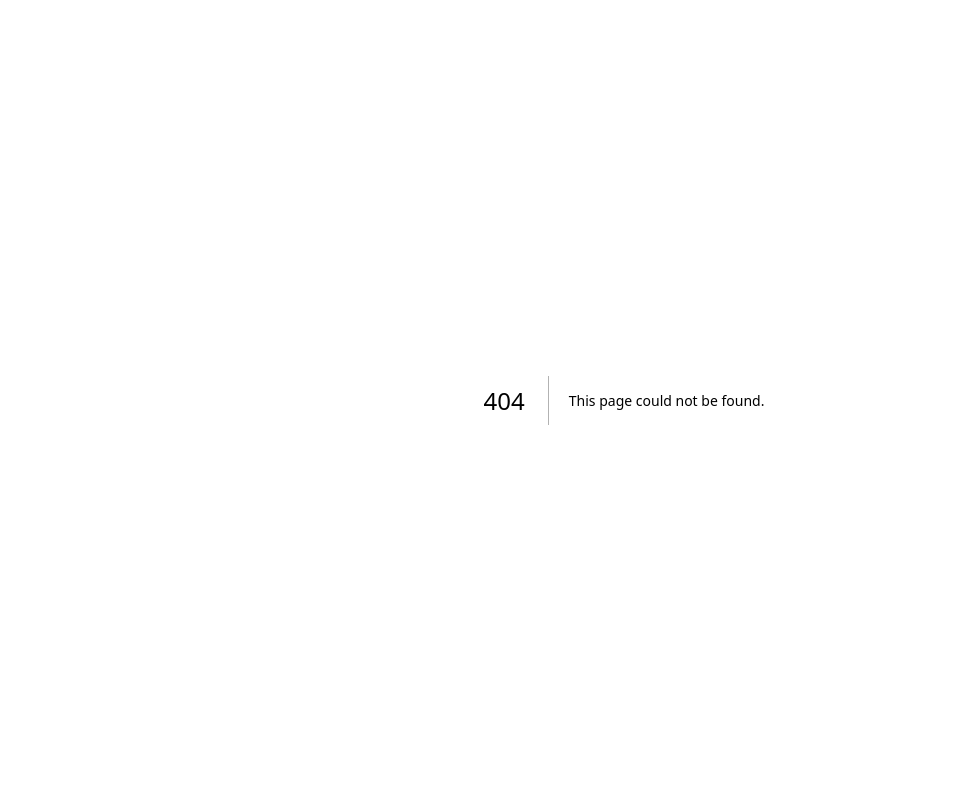
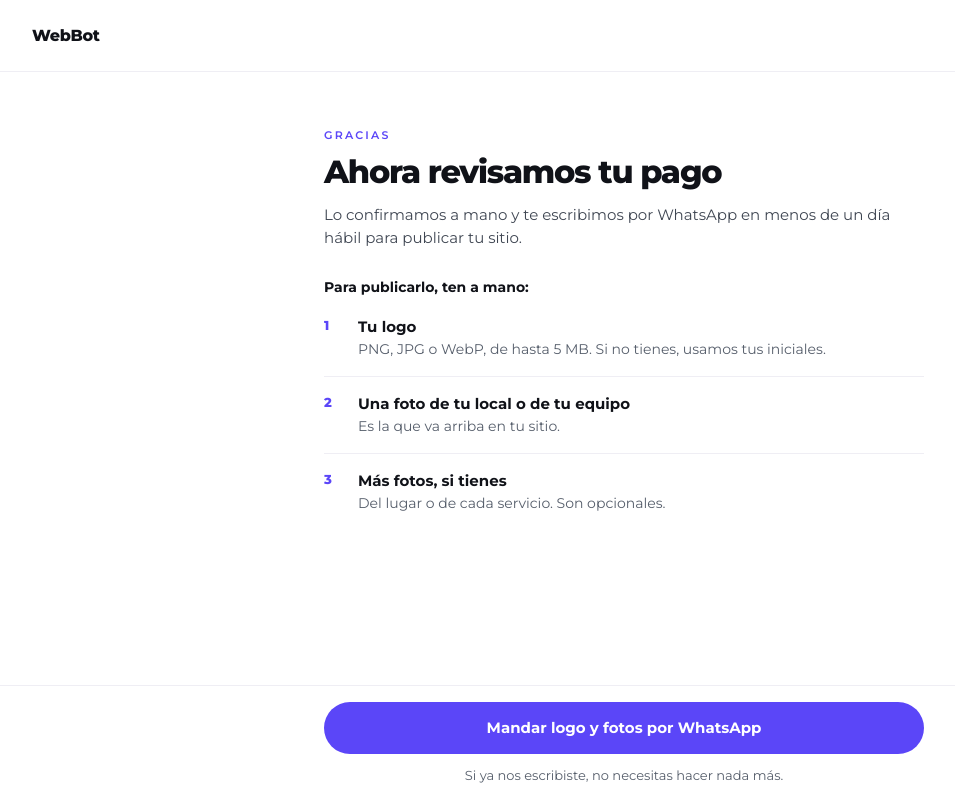
Before and after one commit to agustindevalpo/web-bot, a Next.js app: page /gracias in a window 1280 px wide. Before the commit this address had no page. Shown: the whole page, without its empty margins (16-971 px from the left). Built offline with nearby package versions, Linux system fonts and the light colour scheme.

Commit message:
feat(gracias): thank-you page after the Mercado Pago payment

```diff
--- /dev/null
+++ b/src/app/gracias/gracias.module.css
@@ -0,0 +1,175 @@
+/*
+ * /gracias (G1). Mismo sistema que el chat y el momento 2: Montserrat, tinta
+ * casi negra y el violeta de WebBot como acento. Móvil primero a 390px; en
+ * escritorio la columna se centra a 640px. Medidas de 03-CHAT-Y-MOMENTO-2.md.
+ */
+.pagina {
+  --wb-purple: var(--wb-color-secondary);
+  --wb-purple-hover: #4632de;
+  --wb-ink: #101218;
+  --wb-ink-soft: #565e6b;
+  --wb-ink-help: #3f4652;
+  --wb-line: #efeef4;
+  --wb-anillo: 0 0 0 3px rgba(91, 70, 248, 0.18);
+
+  display: flex;
+  flex-direction: column;
+  min-height: 100dvh;
+  background: #ffffff;
+  color: var(--wb-ink);
+  font-family: var(--wb-font-body);
+}
+
+.header {
+  display: flex;
+  align-items: center;
+  height: 56px;
+  padding: 0 20px;
+  border-bottom: 1px solid var(--wb-line);
+}
+
+.marca {
+  font-size: 16px;
+  font-weight: 800;
+  letter-spacing: -0.02em;
+  color: var(--wb-ink);
+  text-decoration: none;
+}
+
+.contenido {
+  flex: 1;
+  width: 100%;
+  max-width: 640px;
+  margin: 0 auto;
+  padding: 32px 20px 24px;
+}
+
+.rotulo {
+  margin: 0 0 12px;
+  font-size: 11px;
+  font-weight: 600;
+  letter-spacing: 0.2em;
+  text-transform: uppercase;
+  color: var(--wb-purple);
+}
+
+.titulo {
+  margin: 0 0 14px;
+  font-size: 32px;
+  font-weight: 800;
+  line-height: 1.1;
+  letter-spacing: -0.04em;
+  overflow-wrap: anywhere;
+}
+
+.texto {
+  margin: 0 0 28px;
+  font-size: 15px;
+  line-height: 1.55;
+  color: var(--wb-ink-help);
+}
+
+.encabezadoLista {
+  margin: 0 0 4px;
+  font-size: 14px;
+  font-weight: 700;
+}
+
+.lista {
+  margin: 0;
+  padding: 0;
+  list-style: none;
+}
+
+.item {
+  display: flex;
+  align-items: flex-start;
+  gap: 14px;
+  padding: 16px 0;
+  border-bottom: 1px solid var(--wb-line);
+}
+
+.item:last-child {
+  border-bottom: none;
+}
+
+.numero {
+  flex: none;
+  width: 20px;
+  font-size: 13px;
+  font-weight: 800;
+  line-height: 1.5;
+  color: var(--wb-purple);
+}
+
+.itemTitulo {
+  display: block;
+  font-size: 15px;
+  font-weight: 700;
+  line-height: 1.4;
+}
+
+.itemDetalle {
+  display: block;
+  margin-top: 2px;
+  font-size: 14px;
+  line-height: 1.5;
+  color: var(--wb-ink-soft);
+}
+
+.barra {
+  position: sticky;
+  bottom: 0;
+  display: flex;
+  flex-direction: column;
+  align-items: center;
+  gap: 12px;
+  padding: 16px 20px calc(16px + env(safe-area-inset-bottom));
+  border-top: 1px solid var(--wb-line);
+  background: #ffffff;
+}
+
+.boton {
+  display: flex;
+  align-items: center;
+  justify-content: center;
+  width: 100%;
+  max-width: 600px;
+  min-height: 52px;
+  padding: 0 22px;
+  border-radius: 999px;
+  background: var(--wb-purple);
+  color: #ffffff;
+  font-size: 15px;
+  font-weight: 700;
+  text-align: center;
+  text-decoration: none;
+}
+
+.boton:hover {
+  background: var(--wb-purple-hover);
+}
+
+.boton:focus-visible {
+  outline: none;
+  box-shadow: var(--wb-anillo);
+}
+
+.pie {
+  margin: 0;
+  font-size: 13px;
+  line-height: 1.4;
+  color: var(--wb-ink-soft);
+  text-align: center;
+}
+
+@media (min-width: 1024px) {
+  .header {
+    height: 72px;
+    padding: 0 48px;
+  }
+
+  .contenido {
+    padding-top: 56px;
+  }
+}
--- /dev/null
+++ b/src/app/gracias/page.tsx
@@ -0,0 +1,79 @@
+import type { Metadata } from 'next'
+import Link from 'next/link'
+import { enlaceWhatsAppDevalpo } from '../chat/contactoDevalpo'
+import styles from './gracias.module.css'
+
+export const metadata: Metadata = {
+  title: 'Gracias · WebBot',
+  robots: { index: false },
+}
+
+const MENSAJE_WHATSAPP_GRACIAS = 'Hola, acabo de pagar mi sitio de WebBot. Les mando mi logo y mis fotos.'
+
+const ITEMS = [
+  {
+    titulo: 'Tu logo',
+    detalle: 'PNG, JPG o WebP, de hasta 5 MB. Si no tienes, usamos tus iniciales.',
+  },
+  {
+    titulo: 'Una foto de tu local o de tu equipo',
+    detalle: 'Es la que va arriba en tu sitio.',
+  },
+  {
+    titulo: 'Más fotos, si tienes',
+    detalle: 'Del lugar o de cada servicio. Son opcionales.',
+  },
+]
+
+// G1: página de servidor estática a la que vuelve Mercado Pago tras el pago.
+// No recibe `searchParams` a propósito: Mercado Pago agrega collection_id,
+// status, payment_id, etc., y la página debe verse igual y no repetirlos.
+// El pago lo confirma Devalpo a mano, así que aquí no se afirma nada más.
+export default function GraciasPage() {
+  const hrefWhatsApp = enlaceWhatsAppDevalpo(MENSAJE_WHATSAPP_GRACIAS)
+
+  return (
+    <div className={styles.pagina}>
+      <header className={styles.header}>
+        <Link href="/chat" className={styles.marca}>
+          WebBot
+        </Link>
+      </header>
+      <main className={styles.contenido}>
+        <p className={styles.rotulo}>Gracias</p>
+        <h1 className={styles.titulo}>Ahora revisamos tu pago</h1>
+        <p className={styles.texto}>
+          Lo confirmamos a mano y te escribimos por WhatsApp en menos de un día hábil para
+          publicar tu sitio.
+        </p>
+        <h2 className={styles.encabezadoLista}>Para publicarlo, ten a mano:</h2>
+        <ol className={styles.lista}>
+          {ITEMS.map((item, i) => (
+            <li key={item.titulo} className={styles.item}>
+              <span className={styles.numero} aria-hidden="true">
+                {i + 1}
+              </span>
+              <span>
+                <strong className={styles.itemTitulo}>{item.titulo}</strong>
+                <span className={styles.itemDetalle}>{item.detalle}</span>
+              </span>
+            </li>
+          ))}
+        </ol>
+      </main>
+      <footer className={styles.barra}>
+        {hrefWhatsApp && (
+          <a
+            href={hrefWhatsApp}
+            target="_blank"
+            rel="noopener noreferrer"
+            className={styles.boton}
+          >
+            Mandar logo y fotos por WhatsApp
+          </a>
+        )}
+        <p className={styles.pie}>Si ya nos escribiste, no necesitas hacer nada más.</p>
+      </footer>
+    </div>
+  )
+}
```
Also changed, not shown: 1 other file (tests, documents, lock files or other folders).
